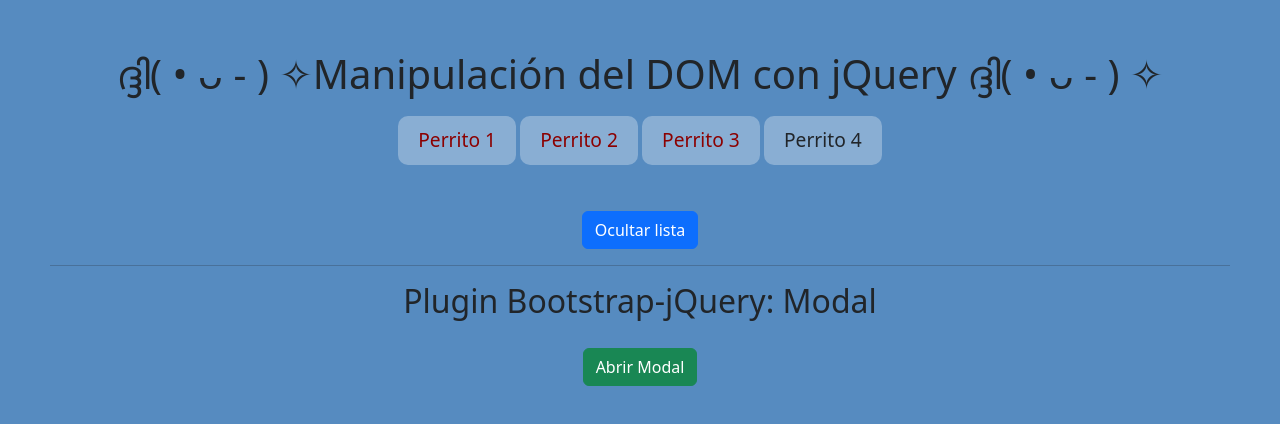
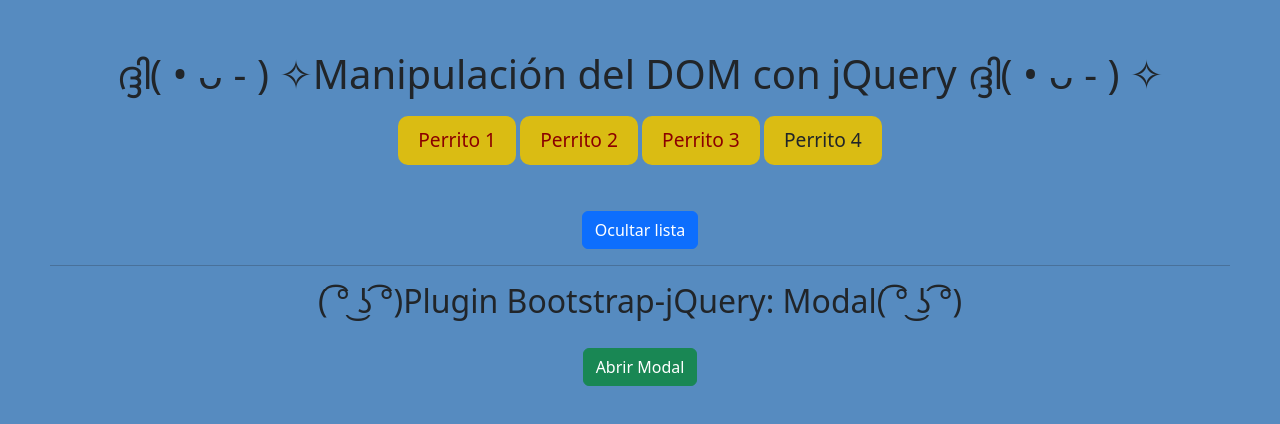
Before and after one commit to valeriahernan/m2_l6, a plain HTML site: page index.html in a window 1280 px wide. Drawn offline with nearby package versions, Linux system fonts and the light colour scheme.

Commit message:
cambio d colores

```diff
--- a/css/styles.css
+++ b/css/styles.css
@@ -5,7 +5,7 @@
 }
 
 li {
-  background: rgba(255,255,255,0.3);
+  background: rgb(218, 188, 19);
   border-radius: 10px;
   display: inline-block;
   padding: 10px 20px;
@@ -13,5 +13,5 @@
 }
 
 li:hover {
-  background: rgba(255,255,255,0.6);
+  background: rgba(184, 5, 103, 0.575);
 }
--- a/index.html
+++ b/index.html
@@ -40,6 +40,12 @@
 </head>
 <body>
 
+
+
+
+
+
+
   <h1> ദ്ദി( • ᴗ - ) ✧Manipulación del DOM con jQuery ദ്ദി( • ᴗ - ) ✧</h1>
 
   <!-- Mi Lista -->
@@ -53,9 +59,9 @@
   <button id="toggleLista" class="btn btn-primary">Ocultar lista</button>
 
   <hr>
+    <h2>( ͡° ͜ʖ ͡°)Plugin Bootstrap-jQuery: Modal( ͡° ͜ʖ ͡°)</h2>
 
-  <h2>Plugin Bootstrap-jQuery: Modal</h2>
-
+<!--porsiaca profe copié y pegué esto, espero esté todo ok -->
   <!-- Botón que abre el modal -->
   <button type="button" class="btn btn-success" data-bs-toggle="modal" data-bs-target="#miModal">
     Abrir Modal
@@ -71,8 +77,7 @@
         </div>
         <div class="modal-body">
          <p>¡Este es un modal de Bootstrap activado con jQuery!</p>
-            <p>( ͡° ͜ʖ ͡°)</p>
-           <img src="https://i.pinimg.com/originals/43/37/a4/4337a4be75e9ae8cfc1af605dd4bdc00.gif" alt="Perrito Bailarin" style="width:50%;">
+        <img src="https://i.pinimg.com/originals/43/37/a4/4337a4be75e9ae8cfc1af605dd4bdc00.gif" alt="Perrito Bailarin" style="width:50%;">
         </div>
         <div class="modal-footer">
           <button type="button" class="btn btn-secondary" data-bs-dismiss="modal">Cerrar</button>
```
